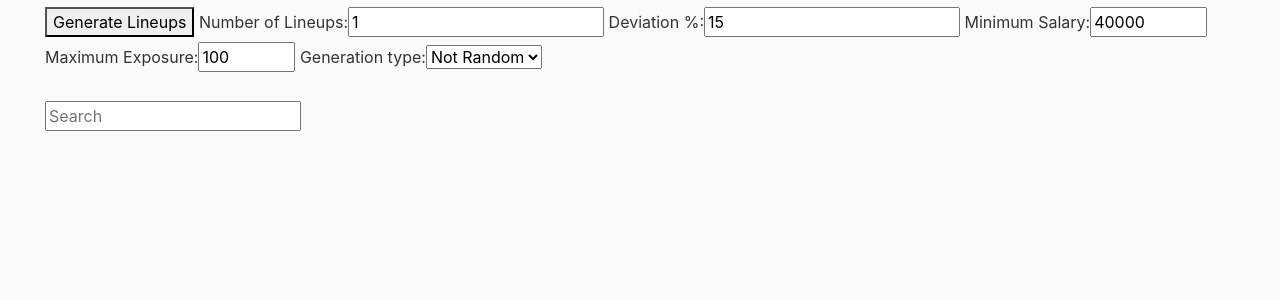
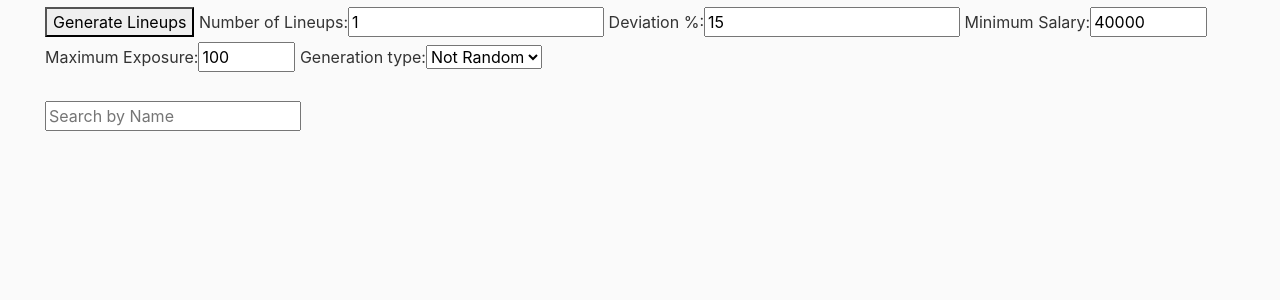
Before and after one commit to bballboy8/Fantasy-Fire, a Django app: template website/optimizer/templates/optimizer/optimizer.html in a window 1280 px wide. Shown: the part 183-483 px from the top of the page. Run offline with Django 3.2, Linux system fonts and the light colour scheme; the template is opened without the code that fills it: values that come from a table or form of the project are taken from there, others are empty; parts of the project's set-up code (start-up, migrations or seed data) failed here and were passed over; some libraries are stand-ins or nearby versions.

Commit message:
Update optimizer.html

```diff
--- a/website/optimizer/templates/optimizer/optimizer.html
+++ b/website/optimizer/templates/optimizer/optimizer.html
@@ -126,7 +126,7 @@
     <!--<br>-->
     <!--<br>-->
     {{form}}<br><br>
-    <input type="text" id="myInput" onkeyup="myFunction()" placeholder="Search">
+    <input type="text" id="myInput" onkeyup="myFunction()" placeholder="Search by Name">
     <div class="table-responsive searchable sortable">
         {{ player_table |safe }}
     </div>
```
